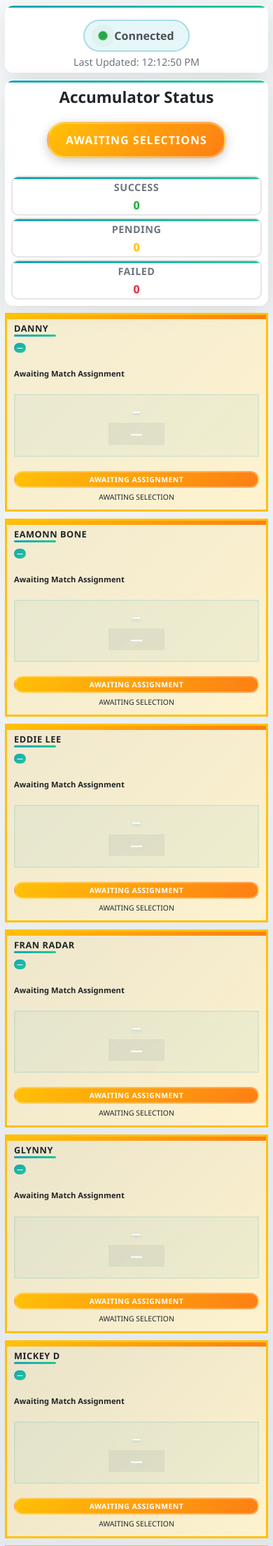
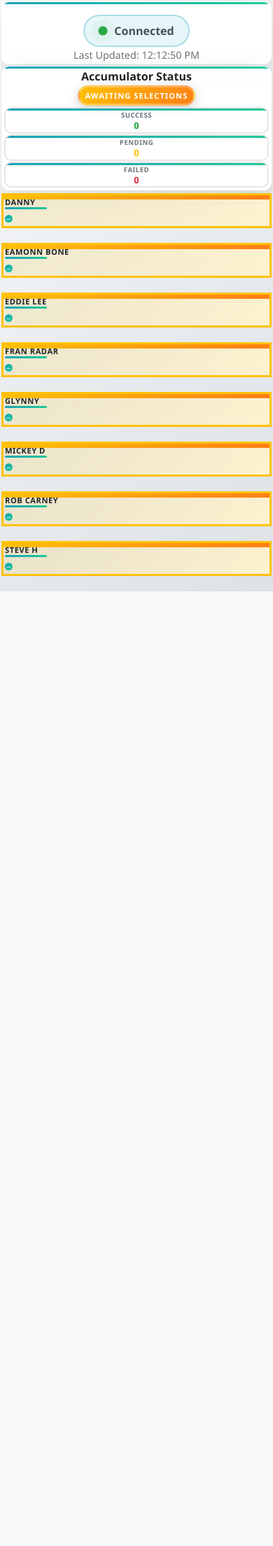
Before and after one commit to MrG-Man/Acca-Tracker, a Flask app: page /btts-tracker in a window 390 px wide. Shown: the top 2209 px of the page at 70% size. After the commit the page ends 845 px from the top, so only its background shows below. Run offline with Flask 3, Linux system fonts and the light colour scheme.

Commit message:
mobile update

```diff
--- a/static/css/tracker.css
+++ b/static/css/tracker.css
@@ -576,184 +576,212 @@ body::before {
 
 @media (max-width: 768px) {
     body {
-        padding: 10px;
+        padding: 2px;
+        height: 100vh;
+        overflow: hidden;
     }
 
     .tracker-container {
-        padding: 10px;
+        padding: 2px;
     }
 
     .tracker-header, .enhanced-header {
-        padding: 15px;
+        padding: 5px;
         flex-direction: column;
         align-items: center;
-        gap: 10px;
+        gap: 2px;
+        margin-bottom: 2px;
     }
 
     .tracker-header h1, .enhanced-header h1 {
-        font-size: 1.6rem;
+        font-size: 1rem;
         text-align: center;
     }
 
     .tracker-status, .enhanced-status {
         width: 100%;
         justify-content: center;
-        gap: 10px;
+        gap: 2px;
         flex-wrap: wrap;
     }
 
     .status-indicator {
-        padding: 8px 16px;
+        padding: 2px 4px;
     }
 
     .matches-grid, .enhanced-matches-grid {
         grid-template-columns: 1fr;
-        gap: 15px;
+        gap: 2px;
+        margin-bottom: 2px;
     }
 
     .match-card, .enhanced-match-card {
-        padding: 15px;
-        min-height: 200px; /* Ensure touch-friendly size */
+        padding: 4px;
+        min-height: 50px;
+        height: 50px;
     }
 
     .score {
-        font-size: 2.2rem;
+        font-size: 1rem;
     }
 
     .summary-stats, .enhanced-stats {
         grid-template-columns: repeat(3, 1fr);
-        gap: 10px;
+        gap: 2px;
     }
 
     .stat-value {
-        font-size: 1.8rem;
+        font-size: 1rem;
     }
 
     .stat-item {
-        padding: 12px;
+        padding: 4px;
     }
 
     .status-badge {
-        padding: 10px 20px;
-        font-size: 0.9rem;
+        padding: 4px 8px;
+        font-size: 0.7rem;
     }
 
     .teams {
-        font-size: 1rem;
-        line-height: 1.3;
+        font-size: 0.7rem;
+        line-height: 1.1;
+        margin-bottom: 2px;
     }
 
     .selector-name {
-        font-size: 1.1rem;
+        font-size: 0.8rem;
+        margin-bottom: 2px;
     }
 
     .league-badge {
-        font-size: 0.7rem;
-        padding: 3px 8px;
+        font-size: 0.5rem;
+        padding: 1px 3px;
+        margin-bottom: 2px;
     }
 
     .btts-status {
-        font-size: 0.8rem;
-        padding: 6px 12px;
+        font-size: 0..6rem;
+        padding: 2px 4px;
+        margin-bottom: 2px;
     }
 
     .match-status {
-        font-size: 0.8rem;
-        padding: 3px 6px;
+        font-size: 0.6rem;
+        padding: 1px 2px;
+    }
+
+    .score-display {
+        padding: 2px;
+        margin-bottom: 2px;
+    }
+
+    .time {
+        font-size: 0.7rem;
+        padding: 1px 2px;
+    }
+
+    .summary-card {
+        padding: 5px;
+        margin-bottom: 2px;
+    }
+
+    .accumulator-status {
+        margin-bottom: 2px;
     }
 }
 
 @media (max-width: 600px) {
     .tracker-header h1, .enhanced-header h1 {
-        font-size: 1.4rem;
+        font-size: 0.9rem;
     }
 
     .summary-stats, .enhanced-stats {
         grid-template-columns: repeat(2, 1fr);
-        gap: 8px;
+        gap: 2px;
     }
 
     .stat-value {
-        font-size: 1.5rem;
+        font-size: 0.9rem;
     }
 
     .score {
-        font-size: 2rem;
+        font-size: 0.9rem;
     }
 
     .match-card, .enhanced-match-card {
-        padding: 12px;
+        padding: 3px;
     }
 }
 
 @media (max-width: 480px) {
     body {
-        padding: 5px;
+        padding: 1px;
     }
 
     .tracker-container {
-        padding: 5px;
+        padding: 1px;
     }
 
     .tracker-header, .enhanced-header {
-        padding: 10px;
+        padding: 3px;
     }
 
     .tracker-header h1, .enhanced-header h1 {
-        font-size: 1.2rem;
+        font-size: 0.8rem;
     }
 
     .summary-stats, .enhanced-stats {
         grid-template-columns: 1fr;
-        gap: 8px;
+        gap: 1px;
     }
 
     .stat-item {
-        padding: 10px;
+        padding: 3px;
     }
 
     .stat-value {
-        font-size: 1.3rem;
+        font-size: 0.8rem;
     }
 
     .status-badge {
-        padding: 8px 16px;
+        padding: 3px 6px;
+        font-size: 0.6rem;
+    }
+
+    .score {
         font-size: 0.8rem;
     }
 
-    .score {
-        font-size: 1.8rem;
-    }
-
     .teams {
-        font-size: 0.9rem;
+        font-size: 0.6rem;
     }
 
     .selector-name {
-        font-size: 1rem;
+        font-size: 0.7rem;
     }
 
     .league-badge {
-        font-size: 0.65rem;
-        padding: 2px 6px;
+        font-size: 0.4rem;
+        padding: 1px 2px;
     }
 
     .btts-status {
-        font-size: 0.75rem;
-        padding: 5px 10px;
+        font-size: 0.5rem;
+        padding: 1px 2px;
     }
 
     .match-status {
-        font-size: 0.75rem;
-        padding: 2px 5px;
+        font-size: 0.5rem;
+        padding: 1px 2px;
     }
 
     .matches-grid, .enhanced-matches-grid {
-        gap: 10px;
+        gap: 1px;
     }
 
     .match-card, .enhanced-match-card {
-        padding: 10px;
+        padding: 2px;
     }
 }
 
--- a/templates/tracker.html
+++ b/templates/tracker.html
@@ -9,16 +9,32 @@
         /* Enhanced Live Tracker Styles */
         .live-tracker-container {
             background: linear-gradient(135deg, #f8f9fa 0%, #e9ecef 50%, #dee2e6 100%);
-            min-height: 100vh;
+            height: 100vh;
+            overflow: hidden;
+            display: flex;
+            flex-direction: column;
             position: relative;
+        }
+        .enhanced-header {
+            flex-shrink: 0;
+        }
+
+        .enhanced-summary {
+            flex-shrink: 0;
+        }
+
+        .enhanced-matches-grid {
+            flex: 1;
+            max-height: calc(100vh - 150px);
+            overflow-y: auto;
         }
 
         .enhanced-header {
             background: rgba(255, 255, 255, 0.95);
             backdrop-filter: blur(10px);
             border-radius: 12px;
-            padding: 15px 20px;
-            margin-bottom: 10px;
+            padding: 5px;
+            margin-bottom: 2px;
             box-shadow: 0 8px 32px rgba(0,0,0,0.1);
             border: 1px solid rgba(255, 255, 255, 0.2);
         }
@@ -67,22 +83,22 @@
         }
 
         .enhanced-summary {
-            margin-bottom: 10px;
+            margin-bottom: 2px;
         }
 
         .summary-card {
             background: rgba(255, 255, 255, 0.95);
             backdrop-filter: blur(10px);
             border-radius: 12px;
-            padding: 15px;
+            padding: 5px;
             box-shadow: 0 8px 32px rgba(0,0,0,0.1);
             border: 1px solid rgba(255, 255, 255, 0.2);
         }
 
         .summary-card h3 {
-            margin: 0 0 20px 0;
+            margin: 0 0 2px 0;
             color: #212529;
-            font-size: 1.4rem;
+            font-size: 1rem;
             text-align: center;
             font-weight: 600;
         }
@@ -90,14 +106,14 @@
         .accumulator-status {
             display: flex;
             justify-content: center;
-            margin-bottom: 25px;
+            margin-bottom: 2px;
         }
 
         .status-badge {
-            padding: 12px 24px;
+            padding: 4px 8px;
             border-radius: 25px;
             font-weight: 700;
-            font-size: 1rem;
+            font-size: 0.7rem;
             text-transform: uppercase;
             letter-spacing: 1px;
             box-shadow: 0 4px 15px rgba(0,0,0,0.2);
@@ -124,12 +140,12 @@
         .enhanced-stats {
             display: grid;
             grid-template-columns: repeat(auto-fit, minmax(150px, 1fr));
-            gap: 15px;
+            gap: 2px;
         }
 
         .stat-item {
             text-align: center;
-            padding: 15px;
+            padding: 4px;
             background: rgba(255, 255, 255, 0.8);
             border-radius: 10px;
             border: 2px solid rgba(0,0,0,0.1);
@@ -143,14 +159,14 @@
         .stat-label {
             display: block;
             color: #6c757d;
-            font-size: 0.9rem;
-            margin-bottom: 8px;
+            font-size: 0.6rem;
+            margin-bottom: 2px;
             font-weight: 600;
         }
 
         .stat-value {
             display: block;
-            font-size: 2rem;
+            font-size: 1rem;
             font-weight: 900;
             line-height: 1;
         }
@@ -173,21 +189,22 @@
         .enhanced-matches-grid {
             display: grid;
             grid-template-columns: repeat(auto-fit, minmax(320px, 1fr));
-            gap: 15px;
-            margin-bottom: 10px;
+            gap: 2px;
+            margin-bottom: 2px;
         }
 
         .enhanced-match-card {
             background: rgba(255, 255, 255, 0.95);
             backdrop-filter: blur(10px);
             border-radius: 12px;
-            padding: 15px;
+            padding: 4px;
             box-shadow: 0 8px 32px rgba(0,0,0,0.1);
             transition: all 0.3s ease;
             border: 3px solid transparent;
             position: relative;
             overflow: hidden;
-            min-height: 150px;
+            min-height: 50px;
+            height: 50px;
         }
 
         .enhanced-match-card:hover {
@@ -211,10 +228,10 @@
         }
 
         .selector-name {
-            font-size: 1.3rem;
+            font-size: 0.8rem;
             font-weight: 700;
             color: #212529;
-            margin-bottom: 8px;
+            margin-bottom: 2px;
             text-transform: uppercase;
             letter-spacing: 0.5px;
         }
@@ -223,41 +240,41 @@
             display: inline-block;
             background: linear-gradient(135deg, #17a2b8, #20c997);
             color: white;
-            font-size: 0.75rem;
+            font-size: 0.5rem;
             font-weight: 600;
-            padding: 4px 10px;
+            padding: 1px 3px;
             border-radius: 12px;
-            margin-bottom: 10px;
+            margin-bottom: 2px;
             text-transform: uppercase;
             letter-spacing: 0.5px;
         }
 
         .teams {
-            font-size: 1.1rem;
+            font-size: 0.7rem;
             font-weight: 600;
             color: #212529;
-            margin-bottom: 8px;
-            line-height: 1.2;
+            margin-bottom: 2px;
+            line-height: 1.1;
         }
 
         .score-display {
             display: flex;
             flex-direction: column;
             align-items: center;
-            margin-bottom: 20px;
+            margin-bottom: 2px;
         }
 
         .score {
-            font-size: 2.5rem;
+            font-size: 1rem;
             font-weight: 900;
             color: white;
-            margin-bottom: 5px;
+            margin-bottom: 1px;
             font-family: 'Courier New', monospace;
             text-shadow: 0 2px 4px rgba(23, 162, 184, 0.3);
         }
 
         .time {
-            font-size: 1.1rem;
+            font-size: 0.7rem;
             font-weight: 600;
             color: white;
             text-align: center;
@@ -267,12 +284,12 @@
             display: flex;
             align-items: center;
             justify-content: center;
-            gap: 8px;
-            font-size: 0.9rem;
+            gap: 2px;
+            font-size: 0.6rem;
             font-weight: 700;
-            padding: 8px 16px;
+            padding: 2px 4px;
             border-radius: 20px;
-            margin-bottom: 10px;
+            margin-bottom: 2px;
             text-transform: uppercase;
             letter-spacing: 0.5px;
         }
@@ -293,8 +310,8 @@
         }
 
         .match-status {
-            font-size: 0.85rem;
-            padding: 4px 8px;
+            font-size: 0.6rem;
+            padding: 1px 2px;
             border-radius: 12px;
             font-weight: 500;
             text-align: center;
@@ -325,7 +342,7 @@
         /* Loading and error states */
         .enhanced-loading {
             text-align: center;
-            padding: 60px 20px;
+            padding: 20px 5px;
             background: rgba(255, 255, 255, 0.95);
             backdrop-filter: blur(10px);
             border-radius: 12px;
@@ -349,7 +366,7 @@
 
         .enhanced-error {
             text-align: center;
-            padding: 60px 20px;
+            padding: 20px 5px;
             background: rgba(255, 255, 255, 0.95);
             backdrop-filter: blur(10px);
             border-radius: 12px;
@@ -357,27 +374,27 @@
         }
 
         .error-icon {
-            font-size: 4rem;
-            margin-bottom: 20px;
+            font-size: 2rem;
+            margin-bottom: 5px;
         }
 
         .enhanced-error h3 {
             color: #dc3545;
-            margin-bottom: 15px;
+            margin-bottom: 5px;
         }
 
         .enhanced-error button {
             background: #17a2b8;
             color: white;
             border: none;
-            padding: 16px 32px;
+            padding: 8px 16px;
             border-radius: 25px;
             font-weight: 600;
             cursor: pointer;
             transition: all 0.3s ease;
             min-height: 44px;
             min-width: 120px;
-            font-size: 1rem;
+            font-size: 0.8rem;
         }
 
         .enhanced-error button:hover {
@@ -388,141 +405,143 @@
         /* Responsive design */
         @media (max-width: 768px) {
             .live-tracker-container {
-                padding: 5px;
+                padding: 2px;
             }
 
             .enhanced-header {
-                padding: 10px;
-                margin-bottom: 10px;
+                padding: 5px;
+                margin-bottom: 2px;
             }
 
             .enhanced-status {
                 flex-direction: column;
-                gap: 5px;
+                gap: 2px;
             }
 
             .enhanced-summary {
-                margin-bottom: 10px;
+                margin-bottom: 2px;
             }
 
             .summary-card {
-                padding: 10px;
+                padding: 5px;
             }
 
             .enhanced-matches-grid {
                 grid-template-columns: 1fr;
-                gap: 10px;
-                margin-bottom: 10px;
+                gap: 2px;
+                margin-bottom: 2px;
             }
 
             .enhanced-match-card {
-                padding: 10px;
-                min-height: 150px;
+                padding: 4px;
+                min-height: 50px;
+                height: 50px;
             }
 
             .score {
-                font-size: 1.5rem;
+                font-size: 1rem;
             }
 
             .enhanced-stats {
                 grid-template-columns: repeat(3, 1fr);
-                gap: 5px;
+                gap: 2px;
             }
 
             .stat-value {
-                font-size: 1.2rem;
+                font-size: 1rem;
             }
 
             .stat-item {
-                padding: 8px;
+                padding: 4px;
             }
 
             .teams {
-                font-size: 0.8rem;
+                font-size: 0.7rem;
                 line-height: 1.1;
-                margin-bottom: 5px;
+                margin-bottom: 2px;
             }
 
             .selector-name {
-                font-size: 0.9rem;
-                margin-bottom: 5px;
+                font-size: 0.8rem;
+                margin-bottom: 2px;
             }
 
             .league-badge {
-                font-size: 0.6rem;
-                padding: 2px 6px;
-                margin-bottom: 5px;
+                font-size: 0.5rem;
+                padding: 1px 3px;
+                margin-bottom: 2px;
             }
 
             .btts-status {
-                font-size: 0.7rem;
-                padding: 4px 8px;
-                margin-bottom: 5px;
+                font-size: 0.6rem;
+                padding: 2px 4px;
+                margin-bottom: 2px;
             }
 
             .match-status {
-                font-size: 0.7rem;
-                padding: 2px 4px;
+                font-size: 0.6rem;
+                padding: 1px 2px;
             }
         }
 
         @media (max-width: 480px) {
             .enhanced-stats {
                 grid-template-columns: 1fr;
-                gap: 3px;
+                gap: 1px;
             }
 
             .stat-item {
-                padding: 5px;
+                padding: 3px;
             }
 
             .stat-value {
-                font-size: 1rem;
+                font-size: 0.8rem;
             }
 
             .score {
-                font-size: 1.2rem;
+                font-size: 0.8rem;
             }
 
             .enhanced-match-card {
-                padding: 8px;
-                min-height: 120px;
+                padding: 2px;
+                min-height: 40px;
+                height: 40px;
             }
 
             .teams {
-                font-size: 0.7rem;
+                font-size: 0.6rem;
                 line-height: 1;
             }
 
             .selector-name {
-                font-size: 0.8rem;
+                font-size: 0.7rem;
             }
 
             .league-badge {
-                font-size: 0.55rem;
-                padding: 1px 4px;
+                font-size: 0.4rem;
+                padding: 1px 2px;
             }
 
             .btts-status {
-                font-size: 0.65rem;
-                padding: 3px 6px;
+                font-size: 0.5rem;
+                padding: 1px 2px;
             }
 
             .match-status {
-                font-size: 0.65rem;
-                padding: 1px 3px;
+                font-size: 0.5rem;
+                padding: 1px 2px;
             }
 
             .summary-card {
-                padding: 8px;
+                padding: 3px;
             }
 
             .enhanced-header {
-                padding: 5px;
+                padding: 3px;
             }
 
             .live-tracker-container {
-                padding: 2px;
+                padding: 1px;
             }
         }
     </style>
```
